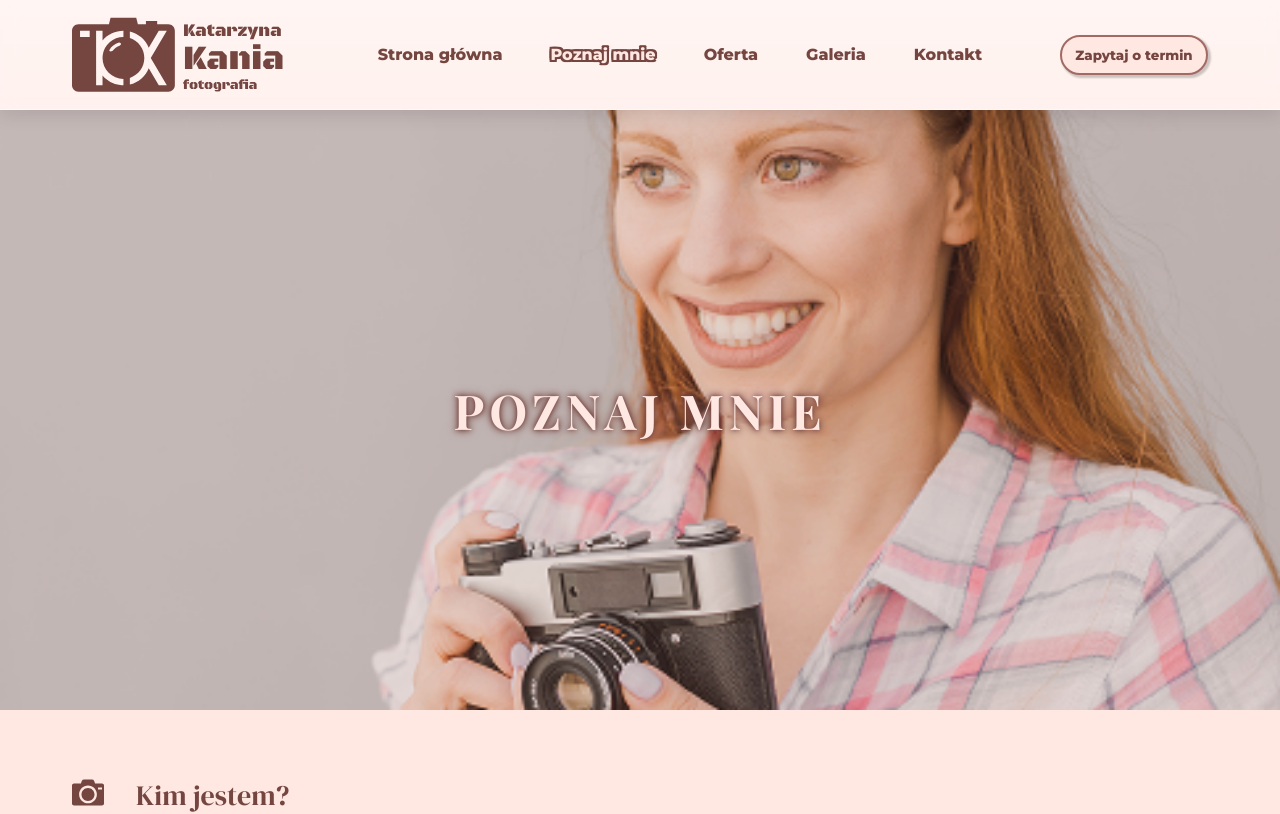
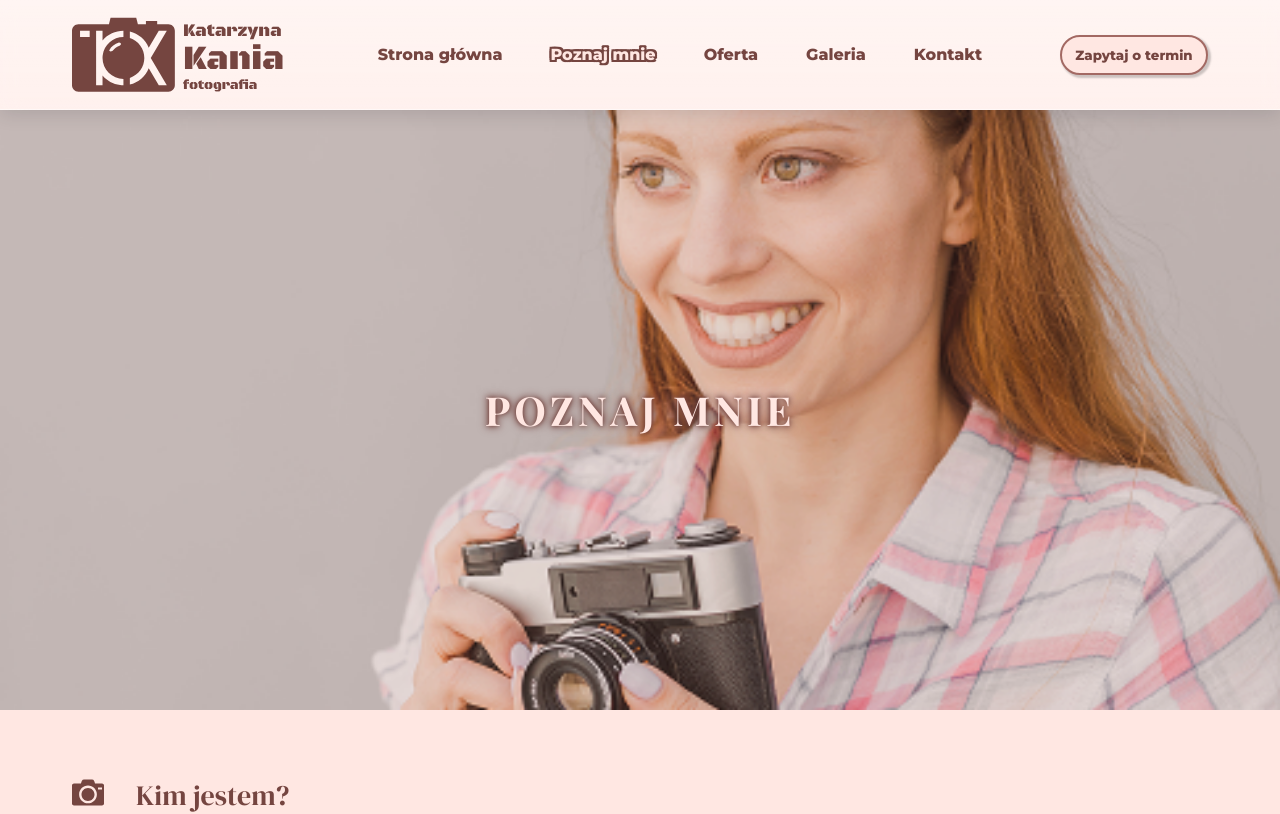
Before and after one commit to AMichalMurawski/kkania, a React (Vite) app: page /o-mnie in a window 1280 px wide. Shown: the top 814 px of the page. Built offline with nearby package versions, Linux system fonts and the light colour scheme.

Commit message:
hero title size

```diff
--- a/src/sections/Hero/Hero.module.css
+++ b/src/sections/Hero/Hero.module.css
@@ -10,15 +10,6 @@
     width: clamp(320px, 100%, 1200px);
     height: 100%;
     margin-inline: auto;
-    padding: 1em;
-
-    @media screen and (min-width: 768px) {
-        padding: 1.5em;
-    }
-
-    @media screen and (min-width: 1200px) {
-        padding: 2em;
-    }
 }
 
 .heroBackground {
@@ -41,7 +32,7 @@
 }
 
 .title {
-    font-size: clamp(2em, 3em, 10vmin);
+    font-size: clamp(1.5em, 3em, 5vmin);
     letter-spacing: 0.1em;
     text-transform: uppercase;
     color: var(--color-primary);
```
Also changed, not shown: 1 other file (tests, documents, lock files or other folders).
